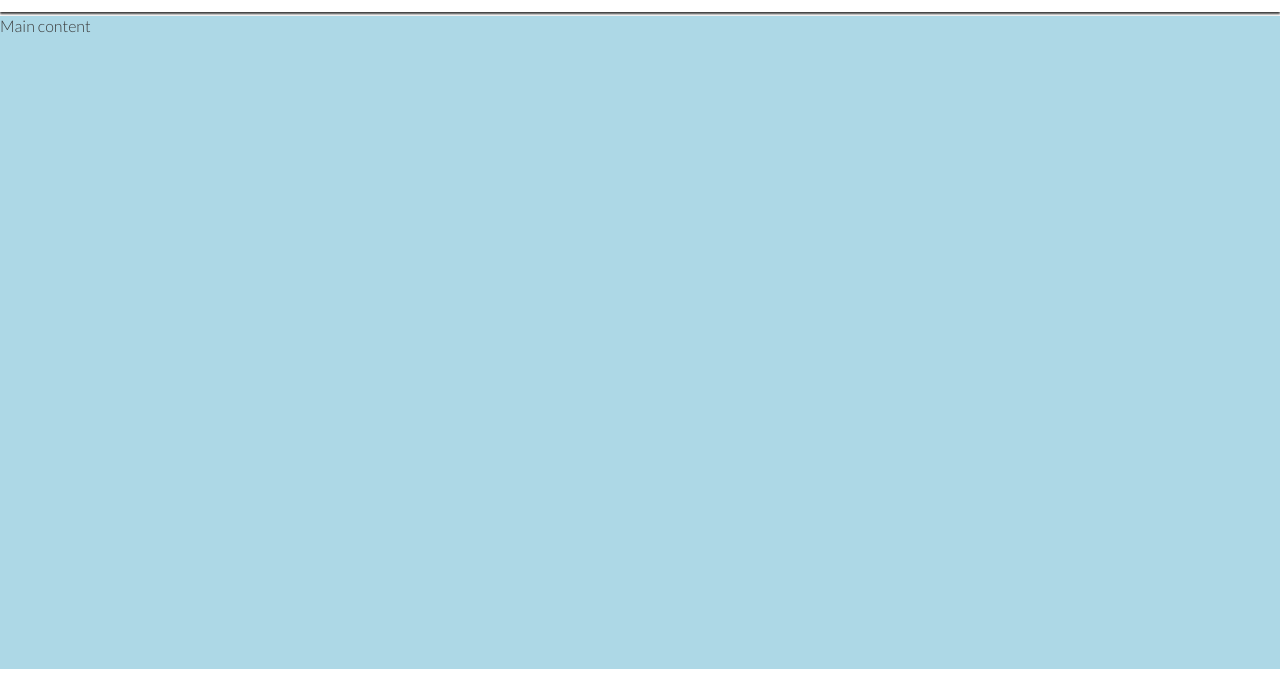
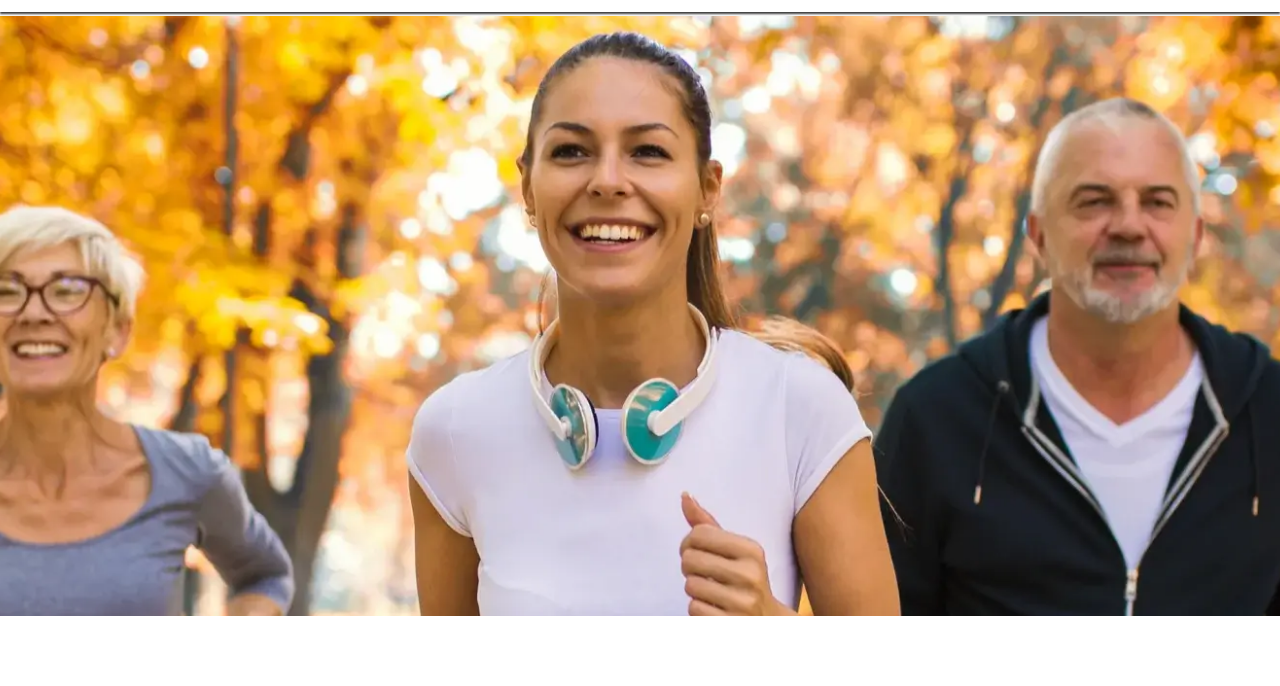
Before and after one commit to bikerbrandon2282/love-running, a plain HTML site: page index.html in a window 1280 px wide. Shown: the part 63-749 px from the top of the page. Drawn offline with nearby package versions, Linux system fonts and the light colour scheme.

Commit message:
Add Hero image

```diff
--- a/assets/css/styles.css
+++ b/assets/css/styles.css
@@ -85,10 +85,14 @@ nav {
 }
 /* Main Content */
 main {
-  background-color: lightblue;
   /*Make main element take up any surplus space*/
   flex: 1 0 auto;
   margin-top: 47px;
+}
+#hero {
+  height: 600px;
+  width: 100%;
+  background: url("../images/hero-image.webp") no-repeat center center/cover;
 }
 /* Footer */
 #social-networks {
--- a/index.html
+++ b/index.html
@@ -52,7 +52,11 @@
         </nav>
     </header>
     <!-- Main content -->
-    <main>Main content</main>
+    <main>
+      <section id="hero">
+
+      </section>
+    </main>
     <!-- Footer -->
     <footer>
       <ul id="social-networks">
```
Also changed, not shown: assets/images/hero-image.webp (added).
